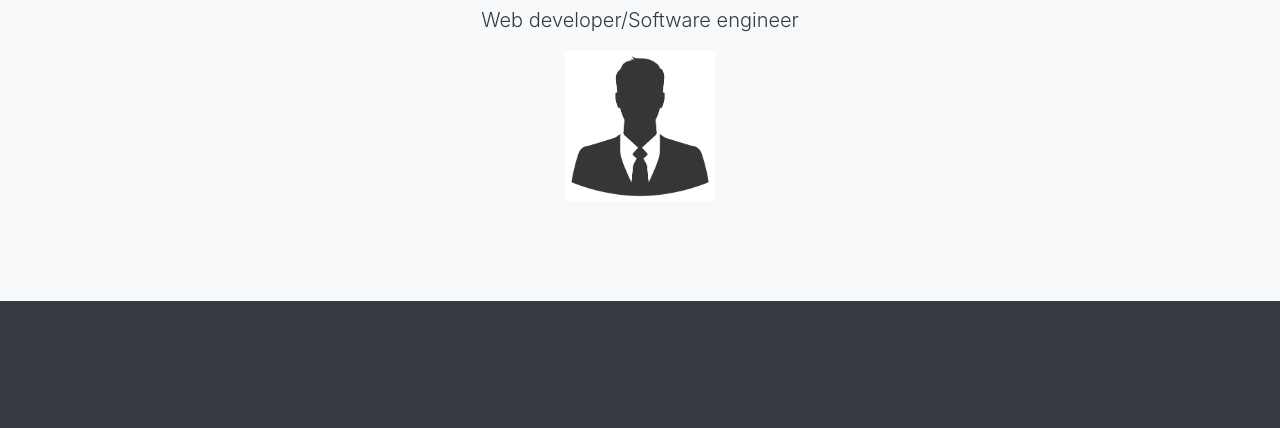
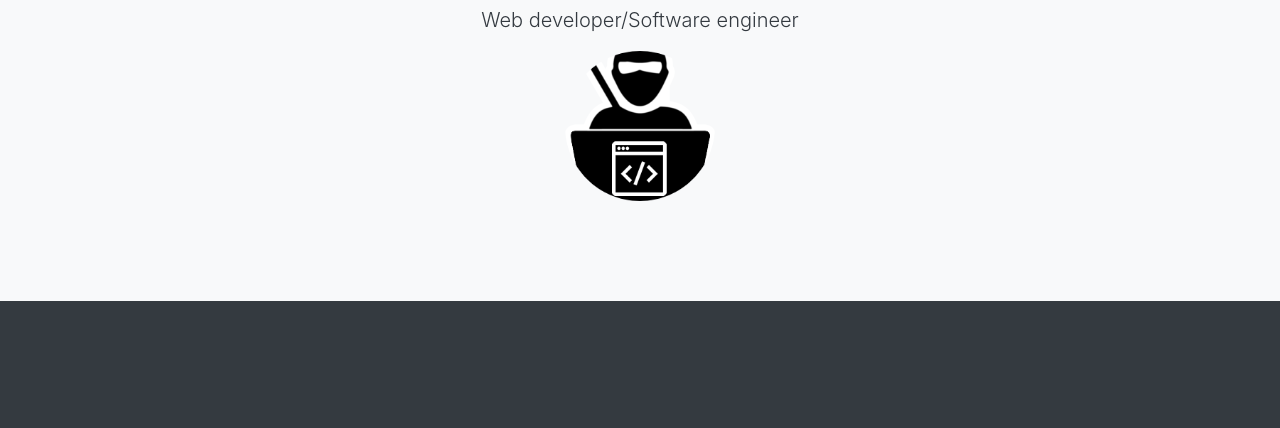
Before and after one commit to FulChr3356/github.io, a website with bundled scripts: page index.html in a window 1280 px wide. Shown: the part 207-635 px from the top of the page. Built offline with nearby package versions, Linux system fonts and the light colour scheme.

Commit message:
picture update

```diff
--- a/index.html
+++ b/index.html
@@ -47,7 +47,7 @@
     <div class="container text-center">
       <h1>Christopher Fulton</h1>
       <p class="lead">Web developer/Software engineer </p>
-      <img src="StockPP.jpg" alt="Smiley face" height="150" width="150">
+      <img src="media/circle-cropped.png" alt="Smiley face" height="150" width="150">
     </div>
   </header>
 
```
Also changed, not shown: media/circle-cropped.png (added).
